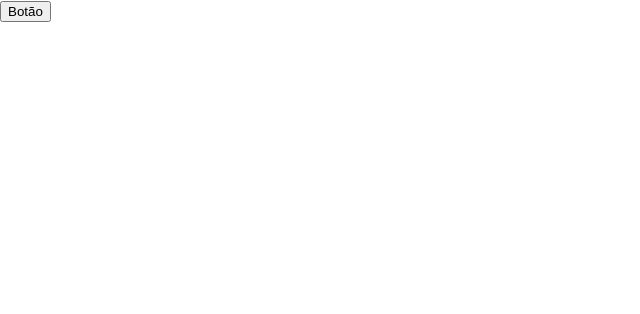
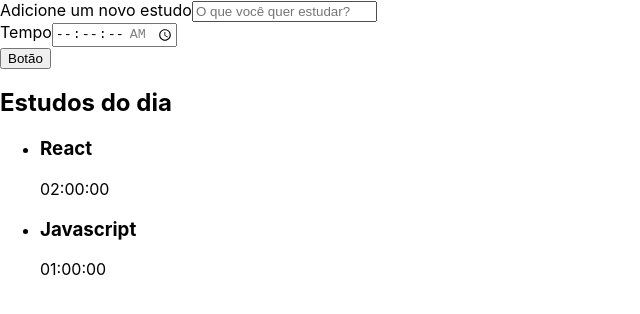
Before and after one commit to RaquelVuicik/alura-studies-react-typescript, a React (Create React App) app: page / in a window 1280 px wide. Shown: the top 314 px of the page, without its empty margins (0-640 px from the left). Built offline with nearby package versions, Linux system fonts and the light colour scheme.

Commit message:
add formulario + lista

```diff
--- a/src/App.tsx
+++ b/src/App.tsx
@@ -1,10 +1,12 @@
 import React from 'react';
-import Botao from './components/button';
+import Formulario from './components/Formulario';
+import Lista from './components/Lista';
 
 function App() {
   return (
     <div className="App">
-      <Botao />
+      <Formulario />
+      <Lista />
     </div>
   );
 }
--- /dev/null
+++ b/src/components/Formulario/index.tsx
@@ -0,0 +1,40 @@
+import React from "react";
+import Botao from "../Botao";
+
+class Formulario extends React.Component {
+    render() {
+        return (
+            <form>
+                <div>
+                    <label htmlFor="tarefa">
+                        Adicione um novo estudo
+                    </label>
+                    <input
+                        type="text"
+                        name="tarefa"
+                        id="tarefa"
+                        placeholder="O que você quer estudar?"
+                        required
+                    />
+                </div>
+                <div>
+                    <label htmlFor="tempo">
+                        Tempo
+                    </label>
+                    <input
+                        type="time"
+                        step="1"
+                        name="tempo"
+                        id="tempo"
+                        min="00:00:00"
+                        max="01:30:00"
+                        required
+                    />
+                </div>
+                <Botao />
+            </form>
+        )
+    }
+}
+
+export default Formulario;
--- /dev/null
+++ b/src/components/Lista/index.tsx
@@ -0,0 +1,29 @@
+import React from "react";
+
+function Lista() {
+    return (
+        <aside>
+            <h2>Estudos do dia</h2>
+            <ul>
+                <li>
+                    <h3>
+                        React
+                    </h3>
+                    <span>
+                        02:00:00
+                    </span>
+                </li>
+                <li>
+                    <h3>
+                        Javascript
+                    </h3>
+                    <span>
+                        01:00:00
+                    </span>
+                </li>
+            </ul>
+        </aside>
+    )
+}
+
+export default Lista;
```
Also changed, not shown: src/components/Botao/index.tsx (renamed from src/components/button/index.tsx).
